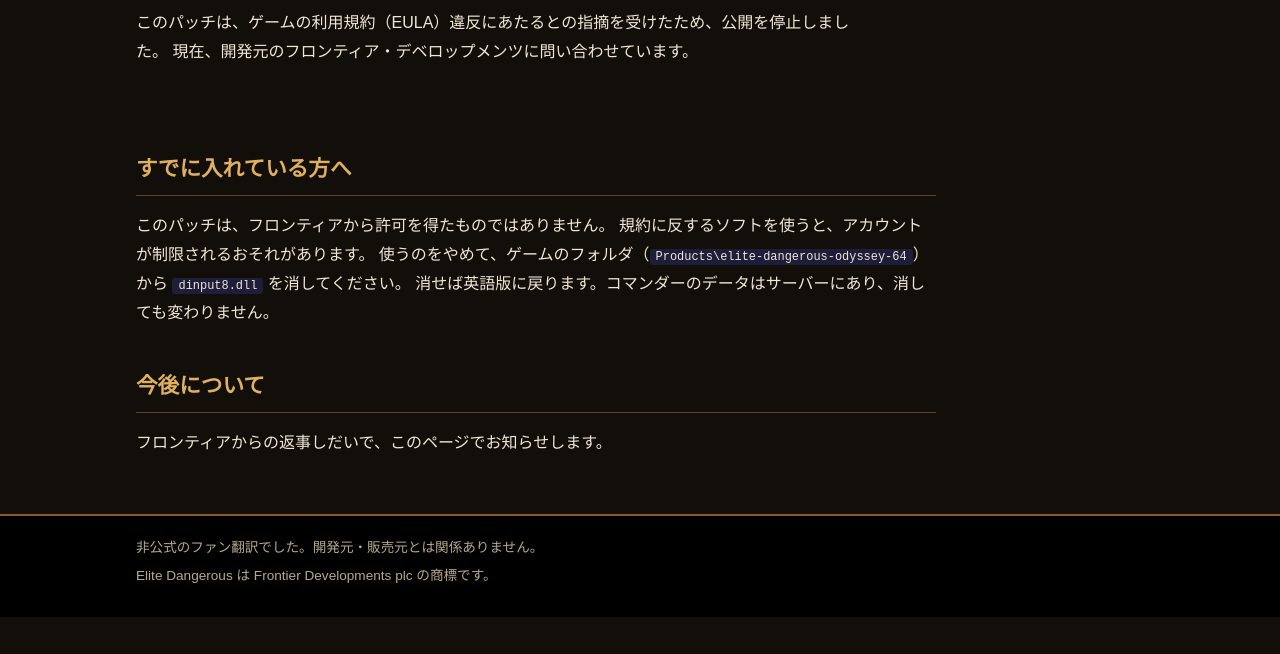
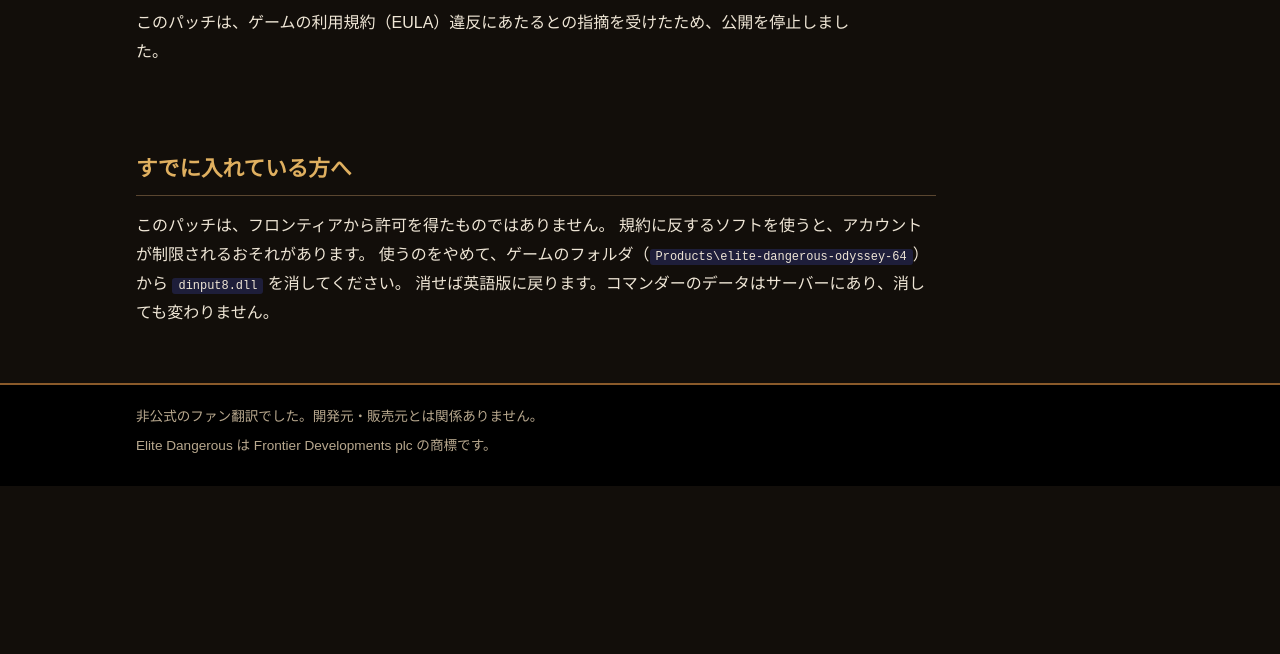
Before and after one commit to higesho/elitedangerous-ja, a plain HTML site: page docs/index.html in a window 1280 px wide. Shown: the part 146-800 px from the top of the page. Drawn offline with Linux system fonts and the light colour scheme.

Commit message:
お知らせから問い合わせ中の文言を消す
Co-Authored-By: Claude Opus 5.5 <noreply@anthropic.com>

```diff
--- a/docs/index.html
+++ b/docs/index.html
@@ -16,8 +16,7 @@
 <section class="hero">
 <p class="sub">Elite Dangerous</p>
 <h1>エリート・デンジャラス 日本語化パッチ（公開停止）</h1>
-<p class="tag">このパッチは、ゲームの利用規約（EULA）違反にあたるとの指摘を受けたため、公開を停止しました。
-現在、開発元のフロンティア・デベロップメンツに問い合わせています。</p>
+<p class="tag">このパッチは、ゲームの利用規約（EULA）違反にあたるとの指摘を受けたため、公開を停止しました。</p>
 </section>
 
 <div class="text">
@@ -26,9 +25,6 @@
 規約に反するソフトを使うと、アカウントが制限されるおそれがあります。
 使うのをやめて、ゲームのフォルダ（<code>Products\elite-dangerous-odyssey-64</code>）から <code>dinput8.dll</code> を消してください。
 消せば英語版に戻ります。コマンダーのデータはサーバーにあり、消しても変わりません。</p>
-
-<h2>今後について</h2>
-<p>フロンティアからの返事しだいで、このページでお知らせします。</p>
 </div>
 </main>
 
```
Also changed, not shown: 1 other file.
